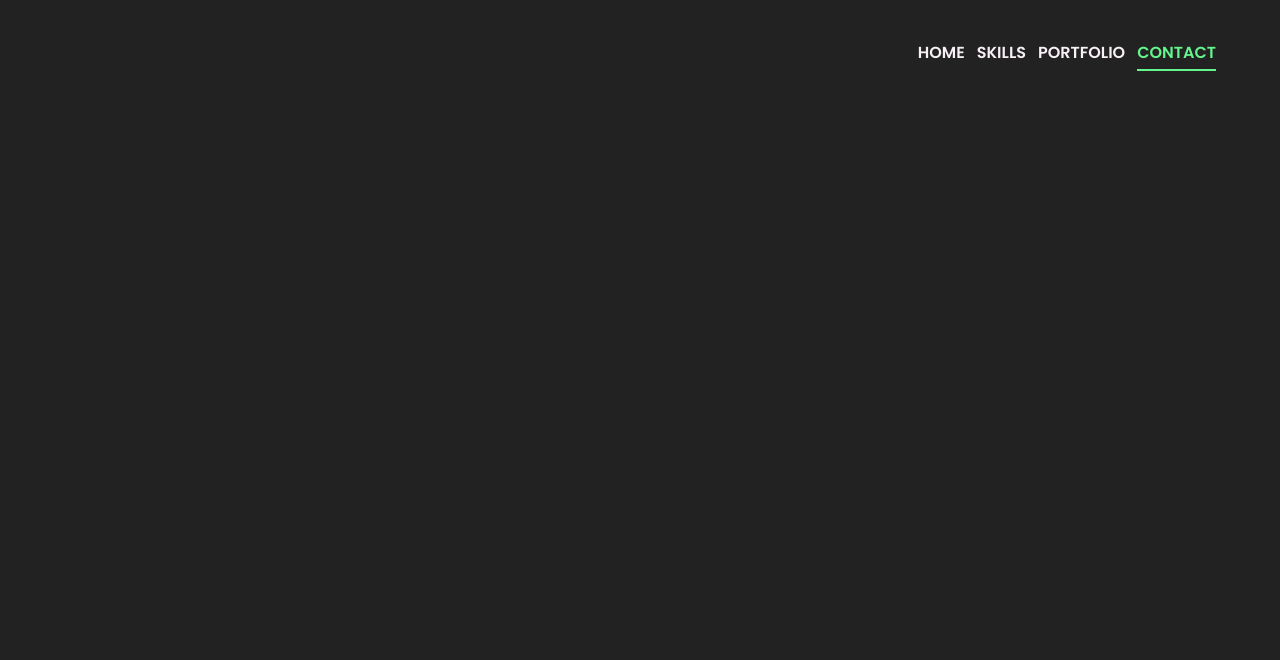
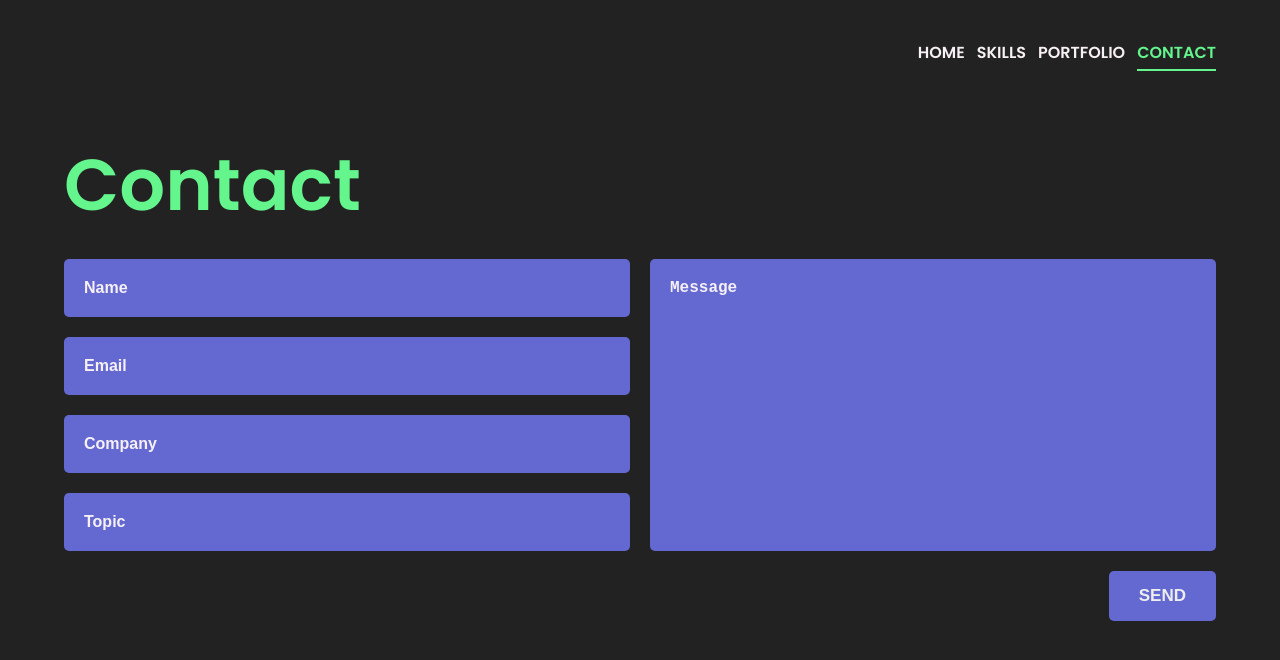
Before and after one commit to qbixmex/portfolio.github.io, a plain HTML site: page contact.html in a window 1280 px wide. Drawn offline with Linux system fonts and the light colour scheme.

Commit message:
contact-and-portfolio

```diff
--- a/contact.html
+++ b/contact.html
@@ -20,7 +20,31 @@
 
     <main>
       <!-- CONTACT -->
-      <section id="contact"> </section>
+      <section id="contact">
+        <h1 class="contact__heading">Contact</h1>
+        <form action="#">
+          <section class="contact__form-container">
+            <section class="contact__form-name">
+              <input class="contact__form-input" type="text" autocomplete="off" value="" placeholder="Name">
+            </section>
+            <section class="contact__form-email">
+              <input class="contact__form-input" type="email" name="email" autocomplete="off" placeholder="Email">
+            </section>
+            <section class="contact__form-company">
+              <input class="contact__form-input" type="text" name="company" autocomplete="off" placeholder="Company">
+            </section>
+            <section class="contact__form-topic">
+              <input class="contact__form-input" type="text" name="topic" autocomplete="off" placeholder="Topic">
+            </section>
+            <section class="contact__form-message">
+              <textarea class="contact__form-textarea" name="message" placeholder="Message"></textarea>
+            </section>
+            <section class="contact__submit">
+              <button class="contact__button" type="submit">SEND</button>
+            </section>
+          </section>
+        </form>
+      </section>
     </main>
 
   </body>
--- a/css/styles.css
+++ b/css/styles.css
@@ -2,10 +2,13 @@
 
 :root {
   --magnolia: #F7F0F5;
+  --light: #eeeeee;
   --black-eerie: #222222;
   --blue-savoy: #6369D1;
+  --blue-savoy-light: hsl(237, 54%, 65%);
   --cyan-pacific: #23B5D3;
   --green-spring: #64F58D;
+  --green-spring-dark: #0ed847;
   font-size: 16px;
 }
 
@@ -147,3 +150,140 @@ body {
   font-size: 24px;
   font-weight: 400;
 }
+
+/* =============== PORTFOLIO =============== */
+#portfolio {
+  margin-bottom: 60px;
+}
+
+.portfolio__jobs {
+  display: grid;
+  grid-template-columns: repeat(12, 1fr);
+  grid-template-rows: repeat(2, 300px);
+  gap: 20px;
+}
+
+.portfolio__heading {
+  font-size: 72px;
+  color: var(--green-spring);
+  font-weight: 600;
+  margin: 0 0 20px 0;
+}
+
+.portfolio__item {
+  width: 100%;
+  height: 100%;
+  background-color: var(--blue-savoy);
+  border-radius: 15px;
+  display: grid;
+  place-items: center;
+  grid-column: span 4;
+  font-size: 20px;
+}
+
+/* =============== CONTACT =============== */
+#contact {
+  margin-bottom: 40px;
+}
+
+.contact__form-container {
+  display: grid;
+  grid-template-columns: repeat(12, 1fr);
+  grid-template-rows: repeat(6, auto);
+  gap: 20px;
+}
+
+.contact__form-input {
+  background-color: var(--blue-savoy);
+  border: none;
+  display: block;
+  padding: 20px;
+  border-radius: 5px;
+  width: 100%;
+}
+
+.contact__form-input,
+.contact__form-textarea {
+  color: var(--light);
+  font-size: 16px;
+}
+
+.contact__form-input::placeholder,
+.contact__form-textarea::placeholder {
+  color: var(--magnolia);
+  font-weight: 600;
+  font-size: 16px;
+}
+
+.contact__form-input:focus,
+.contact__form-textarea:focus {
+  color: var(--magnolia);
+  font-weight: 400;
+  font-family: 'Poppins', sans-serif;
+}
+
+.contact__form-textarea {
+  background-color: var(--blue-savoy);
+  border: none;
+  display: block;
+  padding: 20px;
+  border-radius: 5px;
+  width: 100%;
+  height: 100%;
+  resize: none;
+}
+
+.contact__form-name {
+  grid-column: 1/7;
+  grid-row: 1/2;
+}
+
+.contact__form-email {
+  grid-column: 1/7;
+  grid-row: 2/3;
+}
+
+.contact__form-company {
+  grid-column: 1/7;
+  grid-row: 3/4;
+}
+
+.contact__form-topic {
+  grid-column: 1/7;
+  grid-row: 4/5;
+}
+
+.contact__form-message {
+  grid-column: 7/13;
+  grid-row: 1/5;
+}
+
+.contact__submit {
+  grid-column: 1/13;
+  grid-row: 5/6;
+  justify-self: end;
+}
+
+.contact__button {
+  border: none;
+  background-color: var(--blue-savoy);
+  color: var(--light);
+  border-radius: 5px;
+  padding: 15px 30px;
+  font-weight: 600;
+  font-size: 17px;
+  cursor: pointer;
+  transition: 300ms ease-in-out;
+}
+
+.contact__button:hover {
+  color: #ffffff;
+  background-color: var(--blue-savoy-light);
+}
+
+.contact__heading {
+  font-size: 72px;
+  color: var(--green-spring);
+  font-weight: 600;
+  margin: 0 0 20px 0;
+}
```
Also changed, not shown: portfolio.html (+12 -1 lines).
